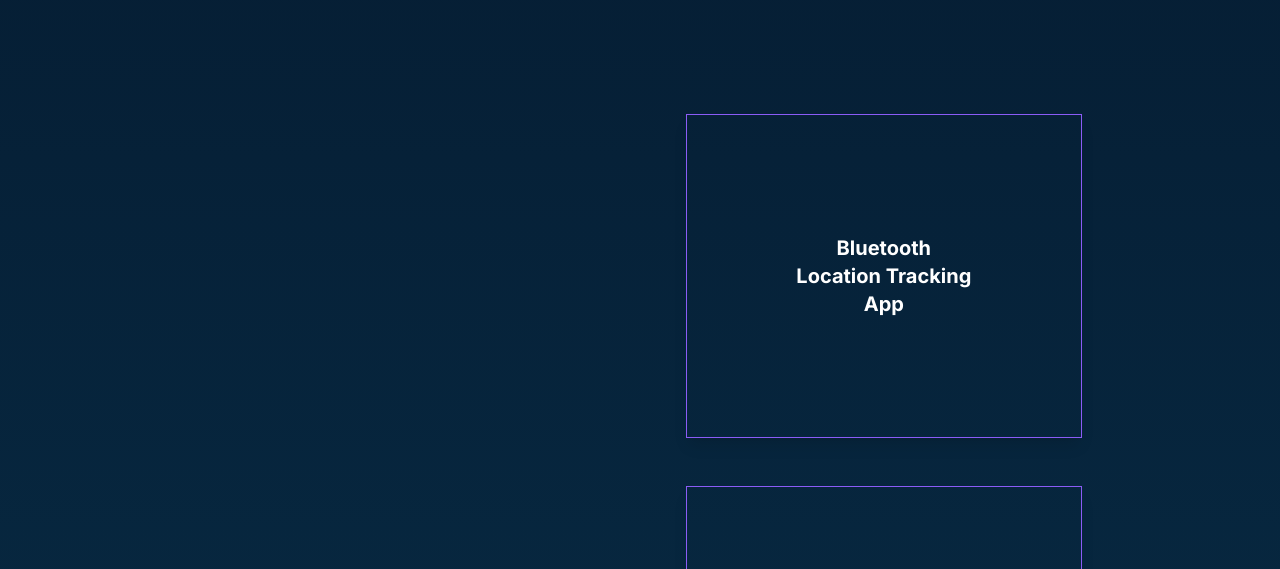
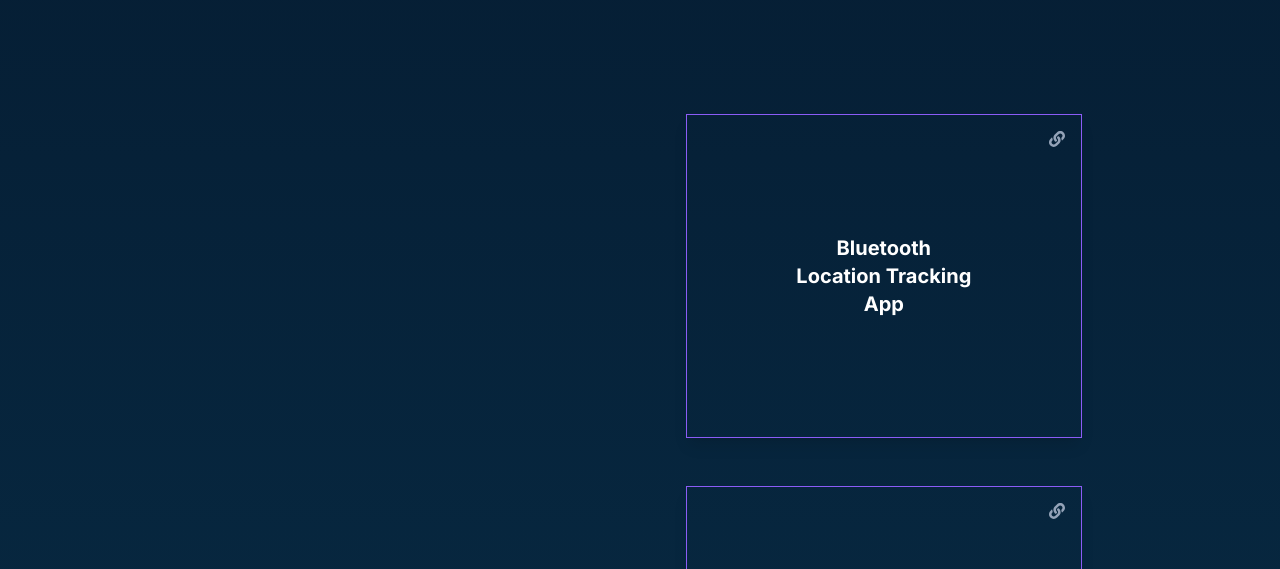
Before and after one commit to davidxiang101/portfolio, a Next.js app: page / in a window 1280 px wide. Shown: the part 2660-3229 px from the top of the page. Built offline with nearby package versions, Linux system fonts and the light colour scheme; what tailwindcss-debug-screens would draw is missing.

Commit message:
link icon added in project cards

```diff
--- a/app/components/project/project.tsx
+++ b/app/components/project/project.tsx
@@ -1,13 +1,14 @@
 import React, { PropsWithChildren } from 'react';
+import { FaLink } from 'react-icons/fa';
 import { ProjectProps } from '../utils/types';
 
 const Project: React.FC<ProjectProps> = ({ name, description, link }) => (
     <div className="card flex border relative border-violet-500 shadow-lg px-4 py-[30%] justify-center">
         <h2 className="z-10 font-bold text-xl w-1/2 text-center">{name}</h2>
-        {/* <p>{description}</p> */}
-        {/* <a href={link} className="text-blue-500 hover:underline">View Project</a> */}
+        <a href={link} className="absolute top-3 right-3 text-slate-400">
+            <FaLink />
+        </a>
     </div>
 );
 
-
 export default Project;
--- a/app/globals.css
+++ b/app/globals.css
@@ -60,3 +60,16 @@ body {
   transition: background-position 500ms ease, transform 500ms ease;
   width: 100%;
 }
+
+.card a {
+  position: absolute;
+  top: 1rem;
+  right: 1rem;
+  z-index: 0;
+  transition: color 0.1s, z-index 0.1s 0.1s;
+}
+
+.card:hover a {
+  color: #fff;
+  z-index: 2;
+}
```
